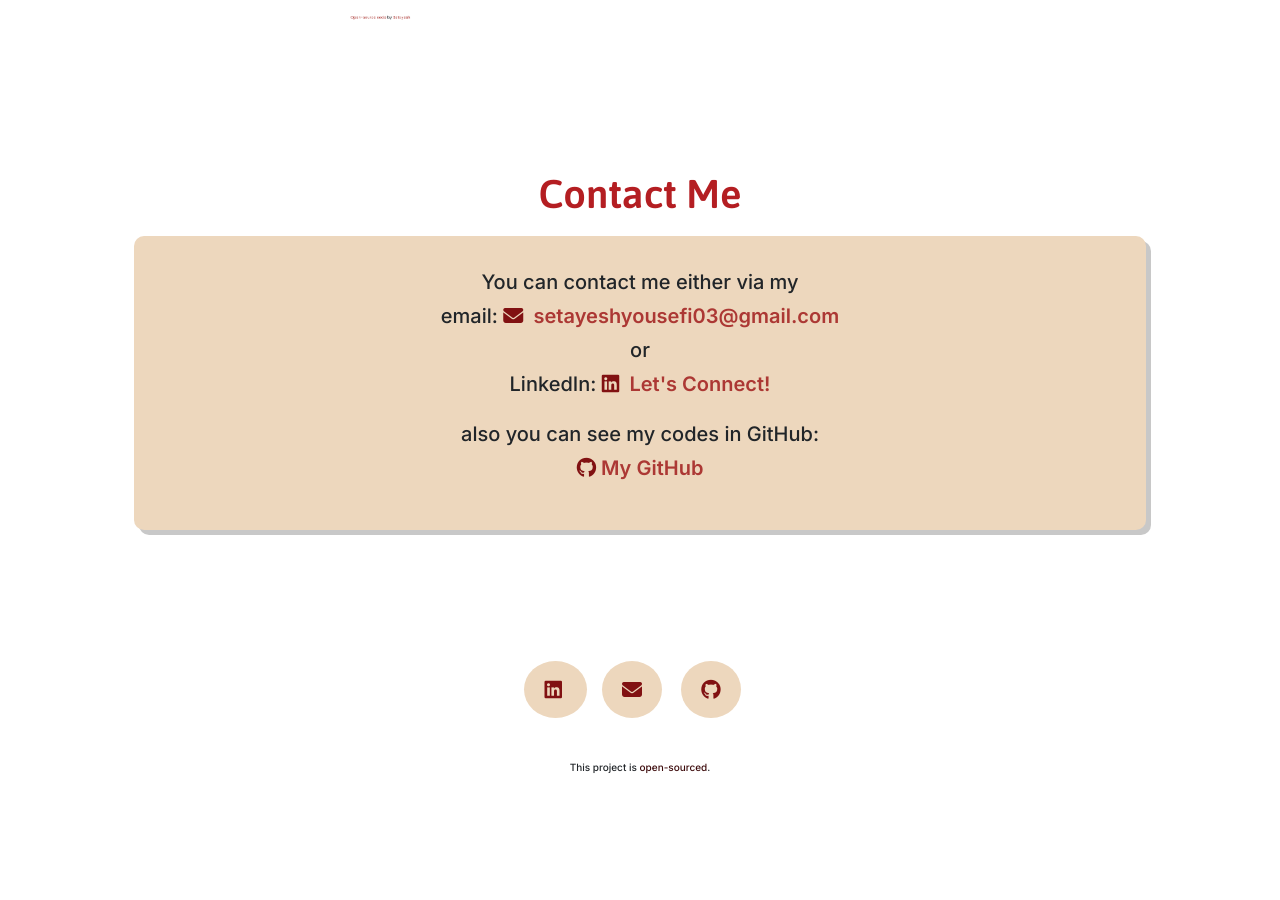
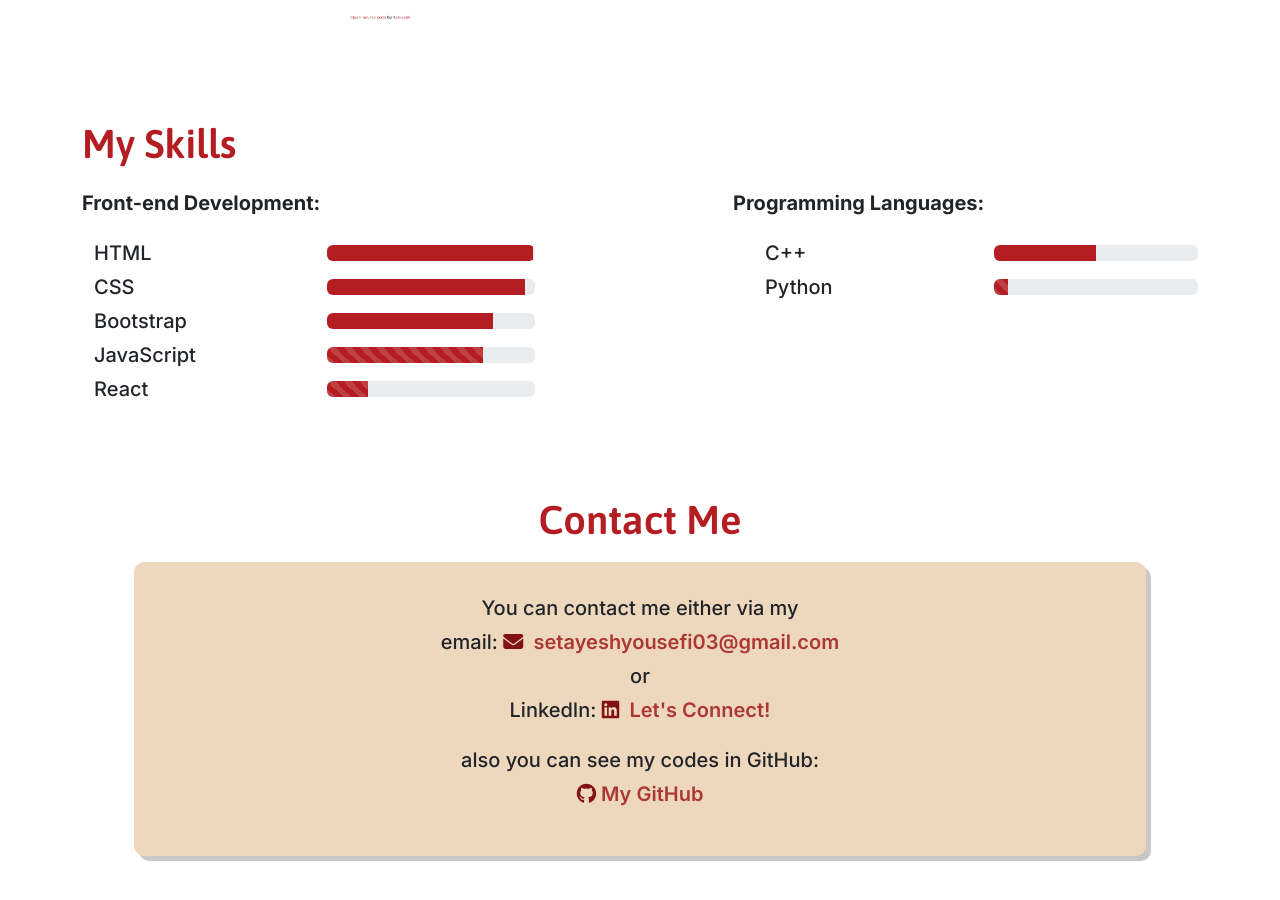
Before and after one commit to sititiy/Single-Page-Portfolio, a plain HTML site: page index.html in a window 1280 px wide. Shown: the part 2625-3525 px from the top of the page. Before the commit the page ends 3416 px from the top, so only its background shows below. Drawn offline with nearby package versions, Linux system fonts and the light colour scheme.

Commit message:
added "skills" part + added some comments

```diff
--- a/index.html
+++ b/index.html
@@ -47,6 +47,7 @@
     <title>Setayesh Yousefi</title>
   </head>
   <body>
+    <!-- navbar -->
     <div class="fixed-top bg-white">
       <div class="container">
         <nav class="d-flex justify-content-between">
@@ -68,17 +69,23 @@
         </nav>
       </div>
     </div>
+    <!-- navbar -->
     <br />
     <br />
 
+    <!-- hero -->
     <div class="hero mb-5">
       <p>Hello! I am</p>
       <h1>Setayesh Yousefi</h1>
       <h2>A Computer Engineering Student at IAU-NTB</h2>
       <a href="/" class="contact-btn" title="contact">Contact me</a>
     </div>
+    <!-- hero -->
+
+    <!-- main content -->
 
     <div class="container main-content">
+      <!-- about me -->
       <div class="about">
         <h1>About Me</h1>
         <p>
@@ -88,6 +95,9 @@
           excited and motivated to learn and create new things.
         </p>
       </div>
+      <!-- about me -->
+
+      <!-- Projects -->
       <div class="projects">
         <h1>My Projects</h1>
         <p class="mb-5">
@@ -173,6 +183,107 @@
           </div>
         </div>
       </div>
+      <!-- Projects -->
+
+      <!-- skills -->
+      <div class="skills">
+        <h1>My Skills</h1>
+        <div class="d-flex justify-content-between">
+          <div class="col-md-5 mb-4">
+            <p class="mb-3 skill-main-title">Front-end Development:</p>
+            <ul class="container">
+              <li class="row align-items-center">
+                <div class="col">
+                  <p>HTML</p>
+                </div>
+                <div class="col">
+                  <div class="progress" role="progressbar" aria-valuenow="99">
+                    <div class="progress-bar" style="width: 99%"></div>
+                  </div>
+                </div>
+              </li>
+              <li class="row align-items-center">
+                <div class="col">
+                  <p>CSS</p>
+                </div>
+                <div class="col">
+                  <div class="progress" role="progressbar" aria-valuenow="95">
+                    <div class="progress-bar" style="width: 95%"></div>
+                  </div>
+                </div>
+              </li>
+              <li class="row align-items-center">
+                <div class="col">
+                  <p>Bootstrap</p>
+                </div>
+                <div class="col">
+                  <div class="progress" role="progressbar" aria-valuenow="80">
+                    <div class="progress-bar" style="width: 80%"></div>
+                  </div>
+                </div>
+              </li>
+              <li class="row align-items-center">
+                <div class="col">
+                  <p>JavaScript</p>
+                </div>
+                <div class="col">
+                  <div class="progress" role="progressbar" aria-valuenow="75">
+                    <div
+                      class="progress-bar progress-bar-striped progress-bar-animated"
+                      style="width: 75%"
+                    ></div>
+                  </div>
+                </div>
+              </li>
+
+              <li class="row align-items-center">
+                <div class="col">
+                  <p>React</p>
+                </div>
+                <div class="col">
+                  <div class="progress" role="progressbar" aria-valuenow="20">
+                    <div
+                      class="progress-bar progress-bar-striped progress-bar-animated"
+                      style="width: 20%"
+                    ></div>
+                  </div>
+                </div>
+              </li>
+            </ul>
+          </div>
+          <div class="col-md-5">
+            <p class="mb-3 skill-main-title">Programming Languages:</p>
+            <ul>
+              <li class="row align-items-center">
+                <div class="col">
+                  <p>C++</p>
+                </div>
+                <div class="col">
+                  <div class="progress" role="progressbar" aria-valuenow="50">
+                    <div class="progress-bar" style="width: 50%"></div>
+                  </div>
+                </div>
+              </li>
+              <li class="row align-items-center">
+                <div class="col">
+                  <p>Python</p>
+                </div>
+                <div class="col">
+                  <div class="progress" role="progressbar" aria-valuenow="7">
+                    <div
+                      class="progress-bar progress-bar-striped progress-bar-animated"
+                      style="width: 7%"
+                    ></div>
+                  </div>
+                </div>
+              </li>
+            </ul>
+          </div>
+        </div>
+      </div>
+      <!-- skills -->
+
+      <!-- contact me -->
       <div class="contact">
         <h1>Contact Me</h1>
         <div class="container">
@@ -213,8 +324,11 @@
           </div>
         </div>
       </div>
+      <!-- contact me -->
     </div>
+    <!-- main content -->
 
+    <!-- footer -->
     <div class="container">
       <footer class="text-center">
         <a
@@ -248,5 +362,6 @@
         >.
       </p>
     </div>
+    <!-- footer -->
   </body>
 </html>
--- a/styles.css
+++ b/styles.css
@@ -130,6 +130,20 @@ nav li.active a {
   padding: 100px 50px;
 }
 
+.skills li {
+  list-style: none;
+}
+.skills p {
+  margin: 0;
+}
+.skill-main-title{
+  font-weight: 700;
+}
+
+.skills .progress-bar {
+  background-color: var(--third-color);
+}
+
 .contact {
   text-align: center;
 }
```
